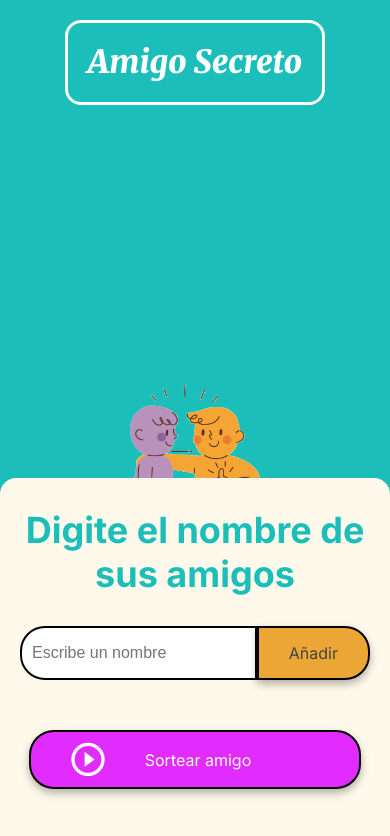
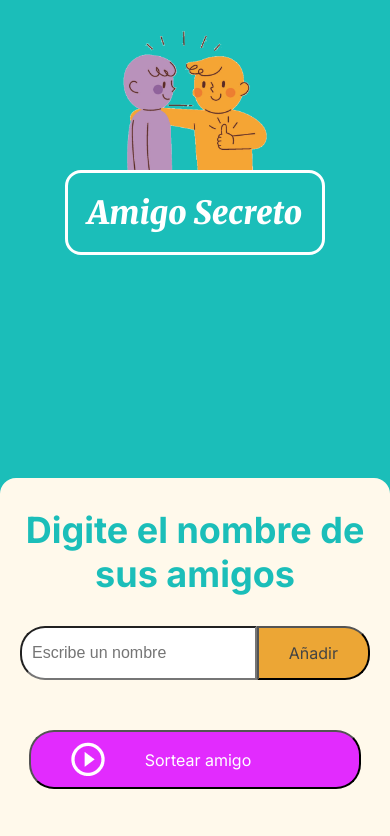
Before and after one commit to CamiPalmaS/amigo_secreto, a plain HTML site: page index.html in a window 390 px wide. Drawn offline with Linux system fonts and the light colour scheme.

Commit message:
se ajustan elementos del banner para pantalla pequeña

```diff
--- a/assets/style.css
+++ b/assets/style.css
@@ -95,7 +95,6 @@ body {
 .input-name {
     width: 100%;
     padding: 10px;
-    border: 2px solid #000;
     border-radius: 25px 0 0 25px;
     font-size: 16px;
 }
@@ -110,11 +109,10 @@ body {
     flex: 1;
     padding: 10px 15px;
     font-size: 16px;
-    border: 2px solid #333;
     border-right: none;
     border-radius: 25px 0 0 25px;
     font-family: "Merriweather", serif;
-    box-shadow: 0 4px 8px rgba(0, 0, 0, 0.3);
+
 }
 
 /* Estilos de botón */
@@ -122,9 +120,8 @@ button {
     padding: 15px 30px;
     font-family: "Inter", sans-serif;
     font-size: 16px;
-    border: 2px solid #000;
     border-radius: 25px;
-    box-shadow: 0 4px 8px rgba(0, 0, 0, 0.3);
+
     cursor: pointer;
 }
 
@@ -183,25 +180,32 @@ ul {
 @media (max-width: 490px){
     .button-container {
         width: 95%;
-        min-width: 200px;
+        min-width: fit-content;
     }
     .input-section{
         border-radius: 1em 1em 0 0;
         position: fixed;
+        margin: 0;
     }
     .header-banner {
-        flex-wrap: wrap-reverse;
+        flex: 10%;
+        min-height: fit-content;
+        max-height: max-content;
+        flex-direction: column-reverse;
+        padding: 20px 0 0;
+        margin: 0;
     }
     .main-title {
         font-size: 2rem;
-        margin: 5%;
+        margin-bottom: 5%;
         padding: 5%;
-        position: fixed;
+        position: relative;
         top: 0;
     }
     #img-banner{
-        height: auto;
-        width: 40%;
-        position: relative;
+        height: 150px;
+        width: auto;
+        position: static;
+        top: 0;
     }
 }
```
